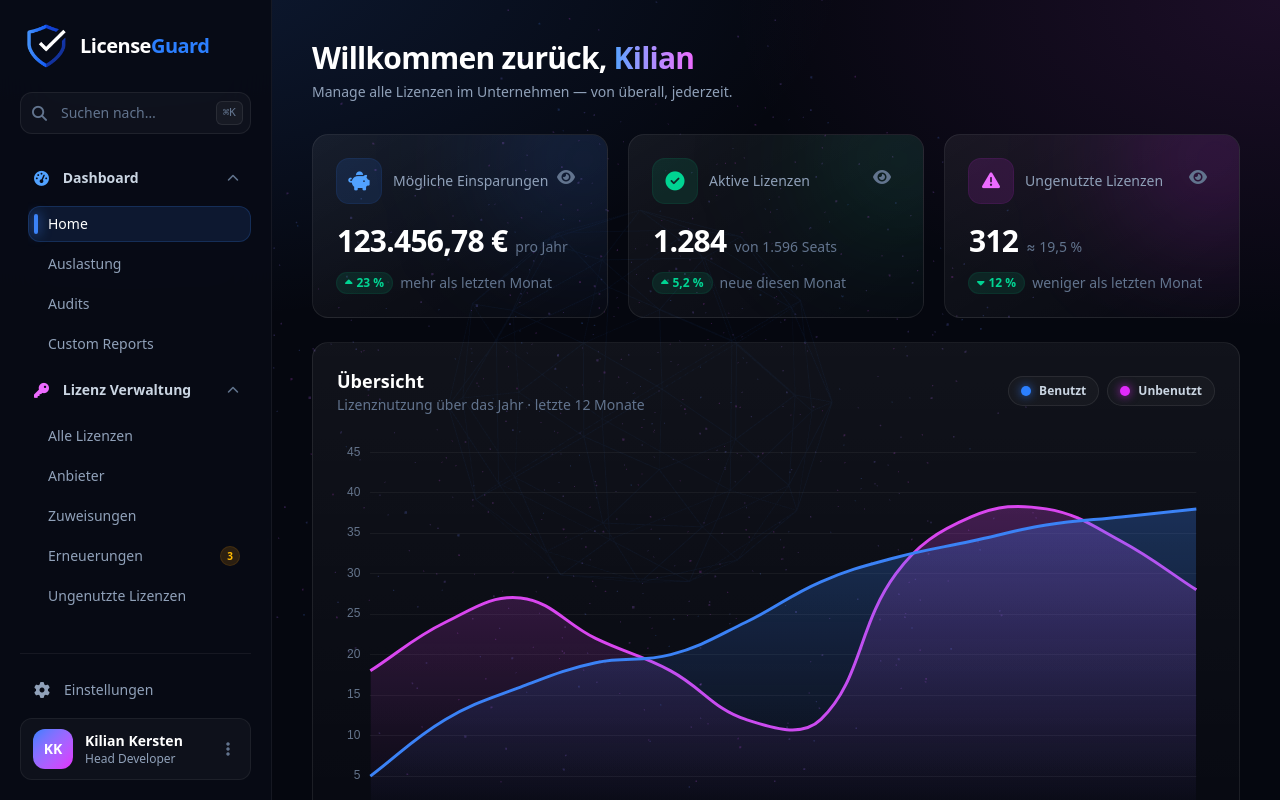
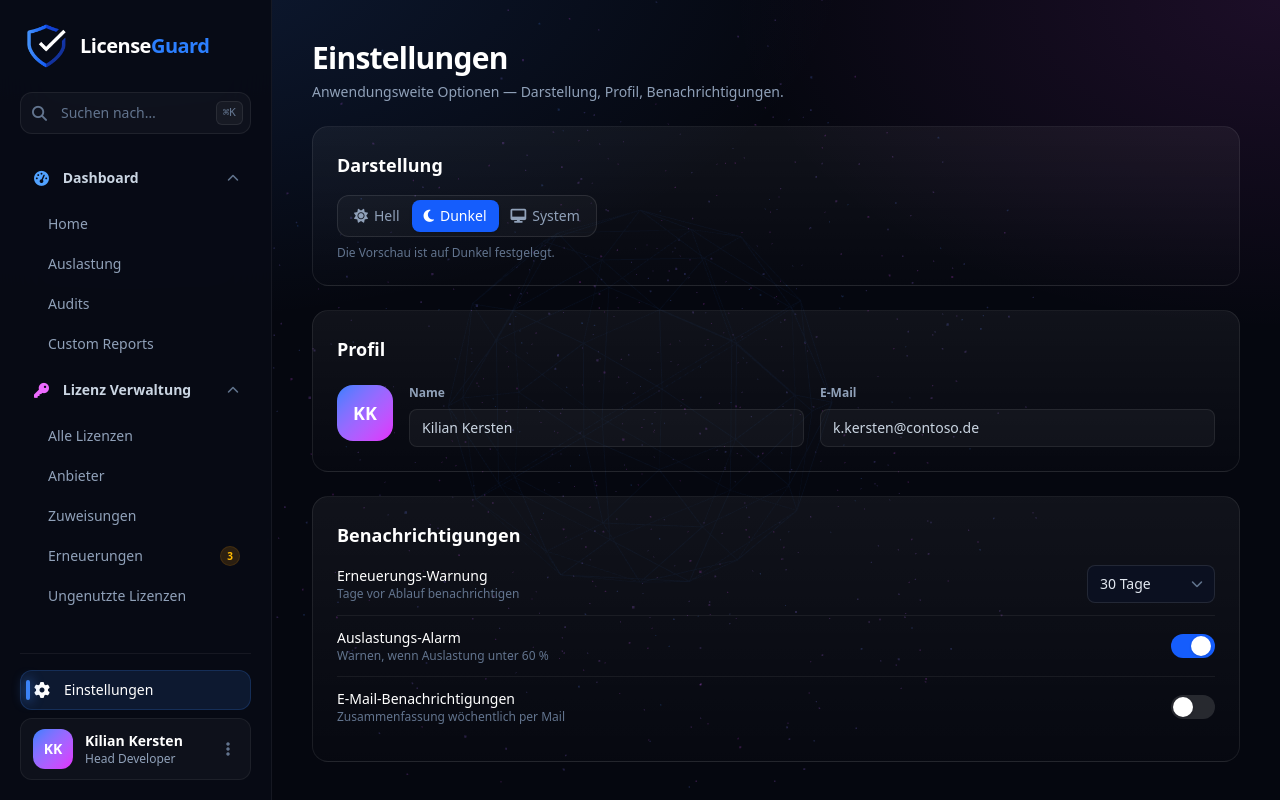
Before and after one commit to corsiqx/licenseguard-frontend, an Angular app: page /einstellungen in a window 1280 px wide. Before the commit this address led to /. Built offline with nearby package versions, Linux system fonts and the light colour scheme.

Commit message:
Added Einstellungen Component with Route

```diff
--- a/src/app/app.routes.ts
+++ b/src/app/app.routes.ts
@@ -67,5 +67,10 @@ export const routes: Routes = [
         (m) => m.TenantEinstellungen,
       ),
   },
+  {
+    path: 'einstellungen',
+    loadComponent: () =>
+      import('./components/pages/einstellungen/einstellungen').then((m) => m.Einstellungen),
+  },
   { path: '**', redirectTo: '' },
 ];
--- /dev/null
+++ b/src/app/components/pages/einstellungen/einstellungen.html
@@ -0,0 +1,128 @@
+<div
+  class="reveal flex flex-col gap-4 sm:flex-row sm:items-end sm:justify-between"
+  style="animation-delay: 0.02s"
+>
+  <div>
+    <h1 class="text-2xl font-extrabold tracking-tight text-white sm:text-3xl">Einstellungen</h1>
+    <p class="mt-1.5 text-sm text-slate-400">
+      Anwendungsweite Optionen — Darstellung, Profil, Benachrichtigungen.
+    </p>
+  </div>
+</div>
+<div
+  class="reveal mt-6 rounded-2xl border border-white/[0.08] bg-gradient-to-b from-white/[0.05] to-white/[0.01] p-5 sm:p-6"
+  style="animation-delay: 0.1s"
+>
+  <h2 class="text-lg font-bold text-white">Darstellung</h2>
+  <div class="mt-4">
+    <div class="inline-flex rounded-xl border border-white/[0.1] bg-white/[0.03] p-1">
+      <button
+        class="rounded-lg px-3 py-1.5 text-sm font-medium text-slate-400 transition hover:text-white"
+      >
+        <i class="fa-solid fa-sun mr-1.5"></i>Hell</button
+      ><button class="rounded-lg bg-blue-600 px-3 py-1.5 text-sm font-medium text-white shadow">
+        <i class="fa-solid fa-moon mr-1.5"></i>Dunkel</button
+      ><button
+        class="rounded-lg px-3 py-1.5 text-sm font-medium text-slate-400 transition hover:text-white"
+      >
+        <i class="fa-solid fa-desktop mr-1.5"></i>System
+      </button>
+    </div>
+    <p class="mt-2 text-xs text-slate-500">Die Vorschau ist auf Dunkel festgelegt.</p>
+  </div>
+</div>
+<div
+  class="reveal mt-6 rounded-2xl border border-white/[0.08] bg-gradient-to-b from-white/[0.05] to-white/[0.01] p-5 sm:p-6"
+  style="animation-delay: 0.14s"
+>
+  <h2 class="text-lg font-bold text-white">Profil</h2>
+  <div class="mt-4">
+    <div class="flex items-center gap-4">
+      <div
+        class="grid h-14 w-14 place-items-center rounded-2xl bg-gradient-to-br from-blue-500 to-fuchsia-500 text-lg font-bold text-white"
+      >
+        KK
+      </div>
+      <div class="grid flex-1 grid-cols-1 gap-4 sm:grid-cols-2">
+        <div>
+          <label class="text-xs font-semibold text-slate-400">Name</label>
+          <div class="mt-1.5">
+            <input
+              value="Kilian Kersten"
+              readonly
+              class="w-full rounded-lg border border-white/[0.08] bg-white/[0.04] px-3 py-2 text-sm text-slate-300 outline-none"
+            />
+          </div>
+        </div>
+        <div>
+          <label class="text-xs font-semibold text-slate-400">E-Mail</label>
+          <div class="mt-1.5">
+            <input
+              value="k.kersten@contoso.de"
+              readonly
+              class="w-full rounded-lg border border-white/[0.08] bg-white/[0.04] px-3 py-2 text-sm text-slate-300 outline-none"
+            />
+          </div>
+        </div>
+      </div>
+    </div>
+  </div>
+</div>
+<div
+  class="reveal mt-6 rounded-2xl border border-white/[0.08] bg-gradient-to-b from-white/[0.05] to-white/[0.01] p-5 sm:p-6"
+  style="animation-delay: 0.18s"
+>
+  <h2 class="text-lg font-bold text-white">Benachrichtigungen</h2>
+  <div class="mt-4">
+    <div>
+      <div
+        class="flex items-center justify-between gap-4 border-t border-white/[0.06] py-3 first:border-0 first:pt-0"
+      >
+        <div>
+          <p class="text-sm font-medium text-white">Erneuerungs-Warnung</p>
+          <p class="text-xs text-slate-500">Tage vor Ablauf benachrichtigen</p>
+        </div>
+        <div class="w-32">
+          <div class="relative">
+            <select
+              class="w-full cursor-pointer appearance-none rounded-lg border border-white/[0.1] bg-[#0b1020] px-3 py-2 pr-9 text-sm text-slate-200 outline-none transition focus:border-blue-500/60"
+            >
+              <option>30 Tage</option>
+              <option>60 Tage</option>
+              <option>90 Tage</option></select
+            ><span
+              class="pointer-events-none absolute inset-y-0 right-3 flex items-center text-slate-500"
+              ><i class="fa-solid fa-chevron-down text-[12px]"></i
+            ></span>
+          </div>
+        </div>
+      </div>
+      <div
+        class="flex items-center justify-between gap-4 border-t border-white/[0.06] py-3 first:border-0 first:pt-0"
+      >
+        <div>
+          <p class="text-sm font-medium text-white">Auslastungs-Alarm</p>
+          <p class="text-xs text-slate-500">Warnen, wenn Auslastung unter 60 %</p>
+        </div>
+        <button
+          class="relative inline-flex h-6 w-11 items-center rounded-full bg-blue-600 transition"
+        >
+          <span class="h-5 w-5 translate-x-5 rounded-full bg-white shadow transition"></span>
+        </button>
+      </div>
+      <div
+        class="flex items-center justify-between gap-4 border-t border-white/[0.06] py-3 first:border-0 first:pt-0"
+      >
+        <div>
+          <p class="text-sm font-medium text-white">E-Mail-Benachrichtigungen</p>
+          <p class="text-xs text-slate-500">Zusammenfassung wöchentlich per Mail</p>
+        </div>
+        <button
+          class="relative inline-flex h-6 w-11 items-center rounded-full bg-white/[0.12] transition"
+        >
+          <span class="h-5 w-5 translate-x-0.5 rounded-full bg-white shadow transition"></span>
+        </button>
+      </div>
+    </div>
+  </div>
+</div>
--- /dev/null
+++ b/src/app/components/pages/einstellungen/einstellungen.ts
@@ -0,0 +1,11 @@
+import { Component } from '@angular/core';
+
+@Component({
+  selector: 'app-einstellungen',
+  imports: [],
+  templateUrl: './einstellungen.html',
+  styleUrl: './einstellungen.css',
+})
+export class Einstellungen {
+
+}
```
Also changed, not shown: src/app/components/pages/einstellungen/einstellungen.css (added), 1 other file (tests, documents, lock files or other folders).
